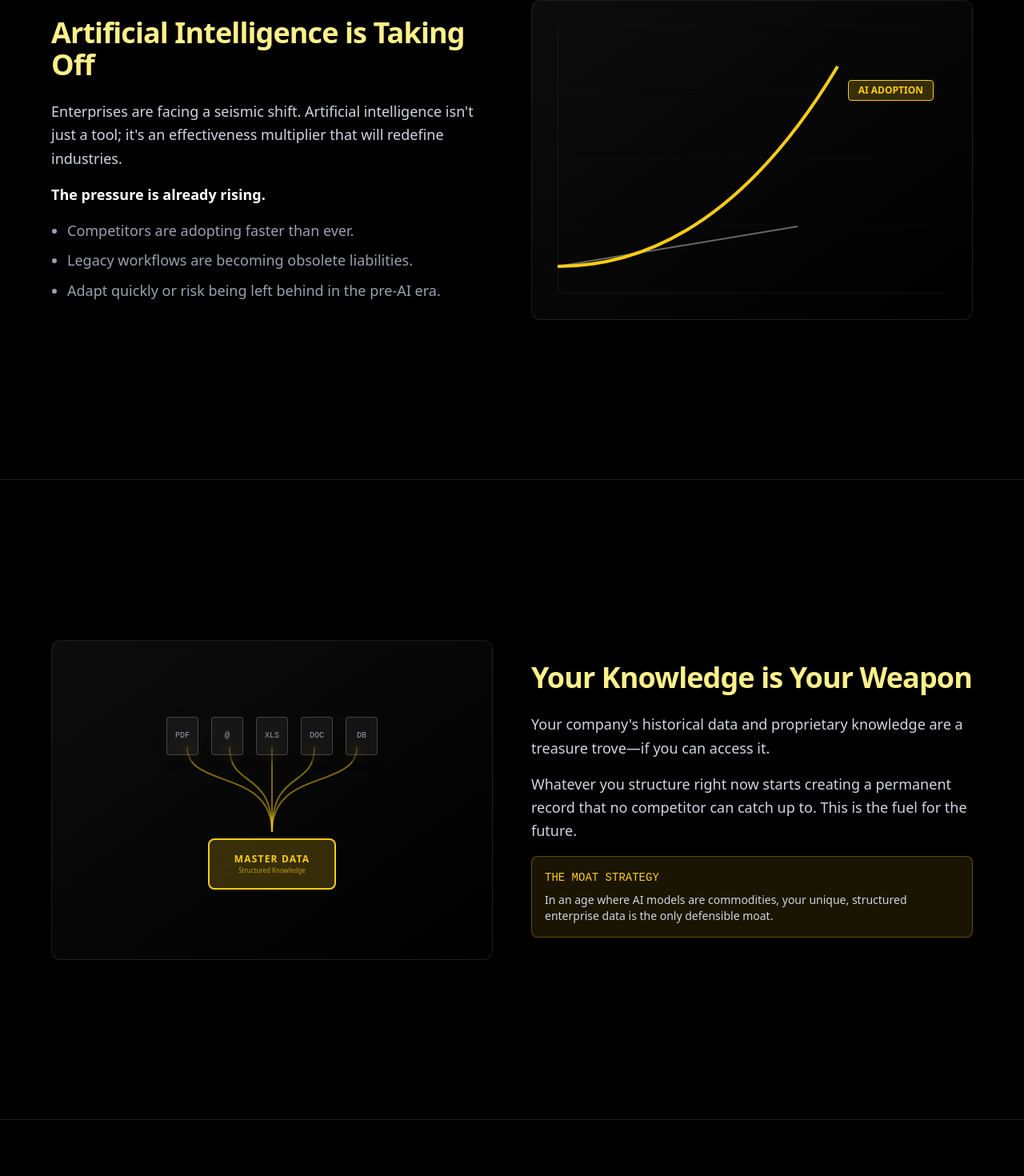
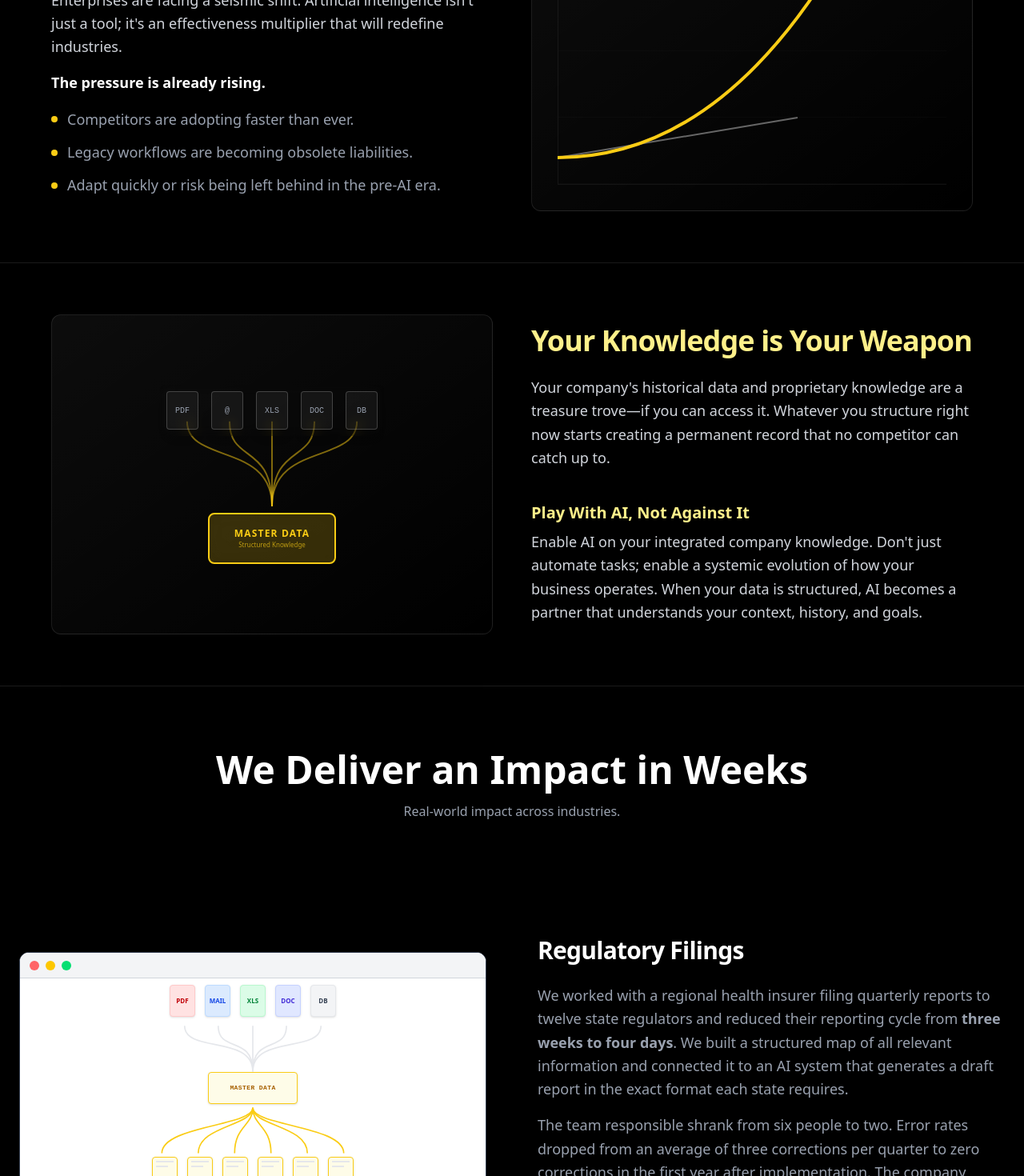
Before and after one commit to ClarityLabsAI/ClarityLabs, a React (Vite) app: page /#/a in a window 1280 px wide. Shown: the part 1000-2470 px from the top of the page at 80% size. Built offline with nearby package versions, Linux system fonts and the light colour scheme; the HTML template or start-up script is replaced by a standard one.

Commit message:
Condense

```diff
--- a/src/components/Section.jsx
+++ b/src/components/Section.jsx
@@ -3,7 +3,7 @@ import { motion } from 'framer-motion';
 
 const Section = ({ title, children, visual, align = 'left' }) => {
   return (
-    <div className="min-h-screen flex items-center justify-center px-6 py-24 relative z-10 border-b border-white/10 bg-black">
+    <div className="flex items-center justify-center px-6 py-16 relative z-10 border-b border-white/10 bg-black">
       <div className={`max-w-6xl w-full grid grid-cols-1 md:grid-cols-2 gap-12 items-center ${align === 'right' ? 'md:grid-flow-dense' : ''}`}>
 
         {/* Text Content */}
--- a/src/components/UseCases.jsx
+++ b/src/components/UseCases.jsx
@@ -323,8 +323,8 @@ const UseCases = () => {
     return (
         <section className="bg-black">
             <div className="pt-20 pb-12 text-center">
-                <h2 className="text-5xl md:text-6xl font-sans font-bold text-white mb-4">Proven Results</h2>
-                <p className="text-gray-400 max-w-2xl mx-auto">Real-world impact across industries.</p>
+                <h2 className="text-4xl md:text-5xl font-sans font-bold text-white mb-4">We Deliver an Impact in Weeks</h2>
+                <p className="text-gray-400 max-w-3xl mx-auto">Real-world impact across industries.</p>
             </div>
 
             <UseCasePanel
--- a/src/pages/LandingA.jsx
+++ b/src/pages/LandingA.jsx
@@ -20,49 +20,41 @@ const LandingA = () => {
         <p className="font-bold text-white">
           The pressure is already rising.
         </p>
-        <ul className="list-disc pl-5 space-y-2 text-gray-400">
-          <li>Competitors are adopting faster than ever.</li>
-          <li>Legacy workflows are becoming obsolete liabilities.</li>
-          <li>Adapt quickly or risk being left behind in the pre-AI era.</li>
+        <ul className="space-y-3 mt-2">
+            <li className="flex items-center gap-3">
+                <span className="w-2 h-2 bg-brand-gold rounded-full shrink-0"></span>
+                <span className="text-gray-400">Competitors are adopting faster than ever.</span>
+            </li>
+            <li className="flex items-center gap-3">
+                <span className="w-2 h-2 bg-brand-gold rounded-full shrink-0"></span>
+                <span className="text-gray-400">Legacy workflows are becoming obsolete liabilities.</span>
+            </li>
+            <li className="flex items-center gap-3">
+                <span className="w-2 h-2 bg-brand-gold rounded-full shrink-0"></span>
+                <span className="text-gray-400">Adapt quickly or risk being left behind in the pre-AI era.</span>
+            </li>
         </ul>
       </Section>
 
-      {/* Point 2: Knowledge is a Weapon */}
+            {/* Point 2: Knowledge is a Weapon (Merged) */}
             <Section
               title="Your Knowledge is Your Weapon"
               align="right"
               visual={<VisualWeapon />}
             >
               <p>
-          Your company's historical data and proprietary knowledge are a treasure trove—if you can access it.
+                Your company's historical data and proprietary knowledge are a treasure trove—if you can access it. Whatever you structure right now starts creating a permanent record that no competitor can catch up to.
               </p>
+
+              <div className="pt-6">
+                  <h4 className="text-xl text-brand-gold-light font-bold font-sans mb-2">Play With AI, Not Against It</h4>
                   <p>
-          Whatever you structure right now starts creating a permanent record that no competitor can catch up to. This is the fuel for the future.
-        </p>
-        <div className="p-4 bg-brand-gold/10 border border-brand-gold/30 rounded-lg mt-4">
-          <span className="text-brand-gold block mb-2 font-mono text-sm">THE MOAT STRATEGY</span>
-          <p className="text-sm">
-            In an age where AI models are commodities, your unique, structured enterprise data is the only defensible moat.
+                    Enable AI on your integrated company knowledge. Don't just automate tasks; enable a systemic evolution of how your business operates. When your data is structured, AI becomes a partner that understands your context, history, and goals.
                   </p>
               </div>
             </Section>
 
-      {/* Point 3: Enable AI */}
-      <Section
-        title="Play With AI, Not Against It"
-        align="left"
-        visual={<VisualNetwork />}
-      >
-        <p>
-          Enable AI on your integrated company knowledge. Don't just automate tasks; enable a systemic evolution of how your business operates.
-        </p>
-        <p>
-          When your data is structured, AI becomes a partner that understands your context, history, and goals.
-        </p>
-      </Section>
-
-      {/* Use Cases Section */}
-      <UseCases />
+            {/* Use Cases Section */}      <UseCases />
 
     </LandingLayout>
   );
```
Lines whose indentation alone changed are shown as unchanged.
